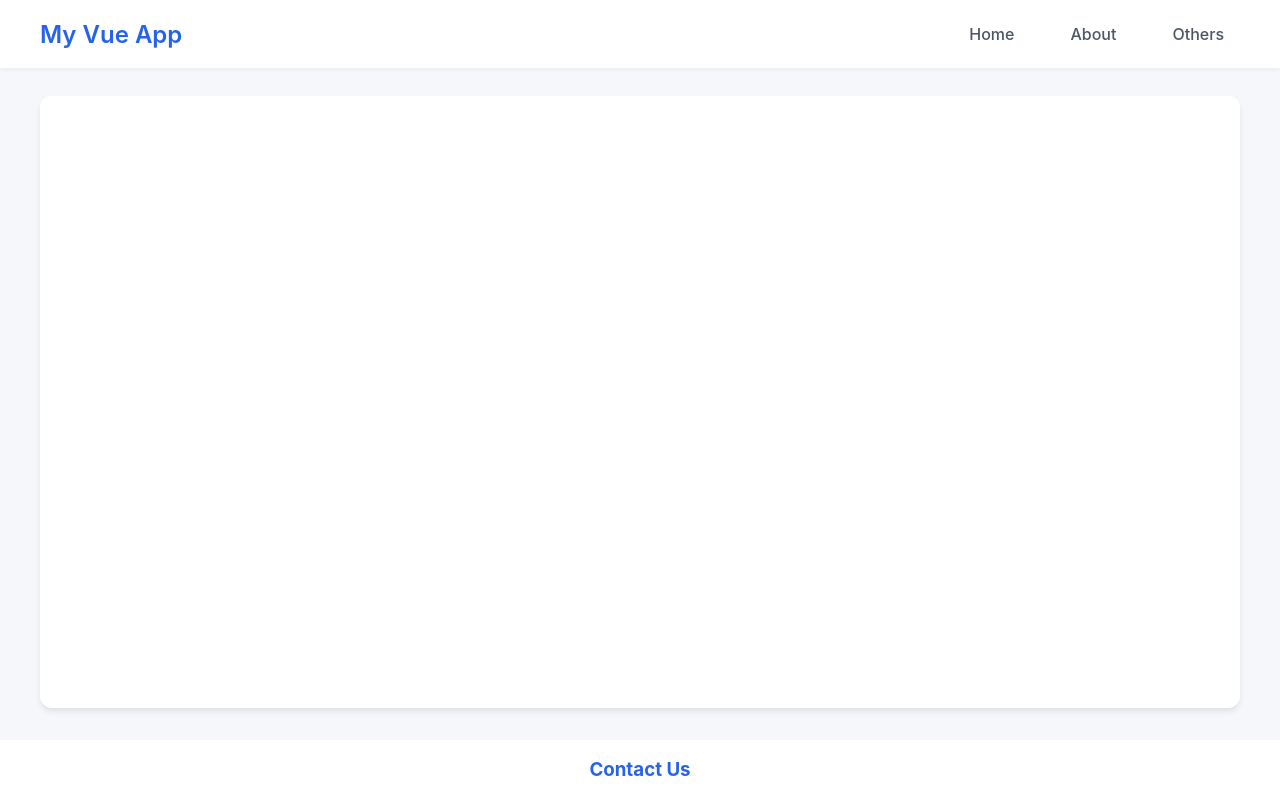
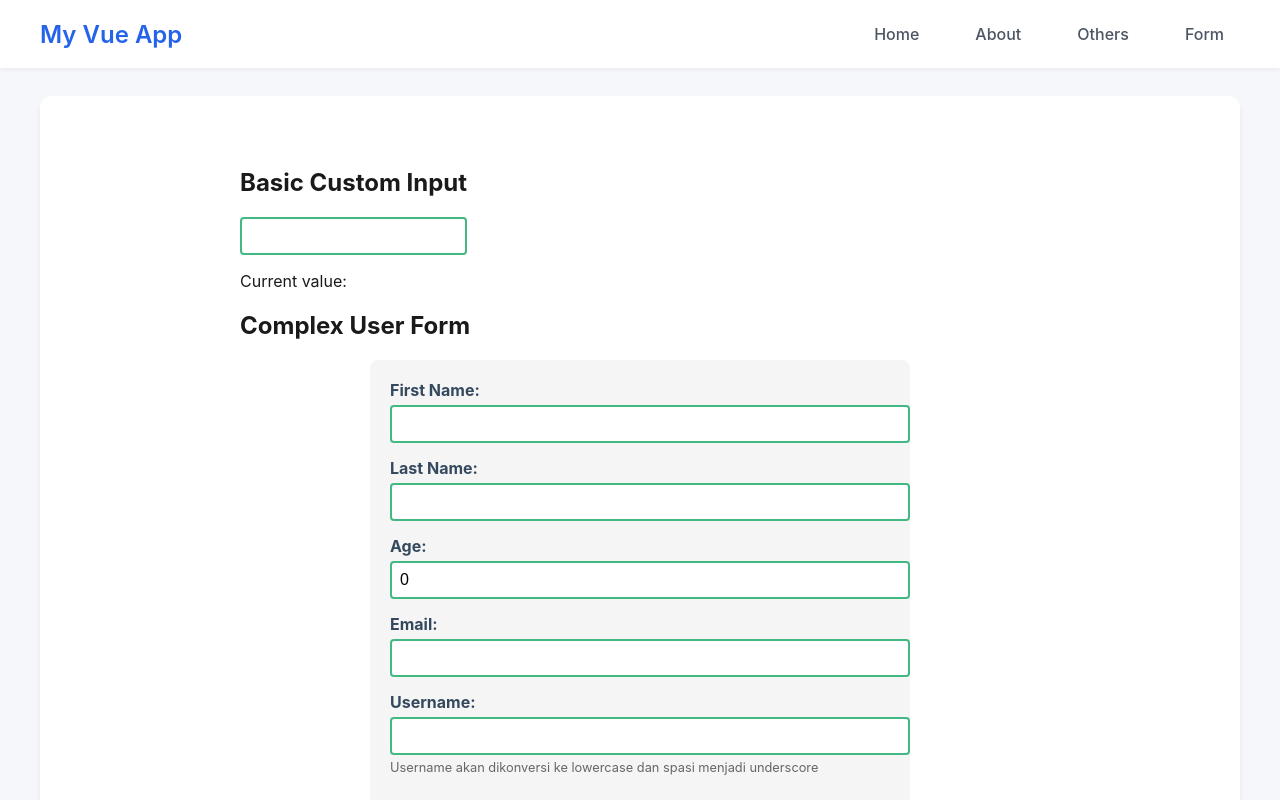
Before and after one commit to AhmatRandy/Vue-starter, a Vue app: page /form in a window 1280 px wide. Shown: the top 800 px of the page. Built offline with nearby package versions, Linux system fonts and the light colour scheme; the HTML template or start-up script is replaced by a standard one.

Commit message:
learn emit, v-model component and more

```diff
--- a/src/App.vue
+++ b/src/App.vue
@@ -11,6 +11,7 @@ import { RouterLink, RouterView } from 'vue-router'
           <RouterLink to="/" class="nav-link">Home</RouterLink>
           <RouterLink to="/about" class="nav-link">About</RouterLink>
           <RouterLink to="/others" class="nav-link">Others</RouterLink>
+          <RouterLink to="/form" class="nav-link">Form</RouterLink>
         </nav>
       </div>
     </header>
@@ -27,6 +28,7 @@ import { RouterLink, RouterView } from 'vue-router'
       </div>
     </footer>
   </div>
+  x
 </template>
 
 <style>
--- /dev/null
+++ b/src/components/CounterComponentButton.vue
@@ -0,0 +1,71 @@
+<script setup lang="ts">
+const emit = defineEmits<{
+  (e: 'increase', value: number): void
+  (e: 'submit', id: number, value: string): void
+  (e: 'reset'): void
+}>()
+
+const submitData = () => {
+  emit('submit', 1, 'hello')
+}
+</script>
+
+<template>
+  <div class="counter-buttons">
+    <button @click="$emit('increase', 1)" class="btn primary">Tambah (+1)</button>
+
+    <button @click="$emit('increase', 5)" class="btn success">Tambah (+5)</button>
+
+    <button @click="$emit('increase', -1)" class="btn warning">Kurang (-1)</button>
+
+    <button @click="$emit('reset')" class="btn danger">Reset</button>
+
+    <button @click="submitData" class="btn info">Submit Data</button>
+  </div>
+</template>
+
+<style scoped>
+.counter-buttons {
+  display: flex;
+  gap: 8px;
+  margin: 1rem 0;
+}
+
+.btn {
+  padding: 8px 16px;
+  border: none;
+  border-radius: 4px;
+  cursor: pointer;
+  font-weight: bold;
+  transition: opacity 0.2s;
+}
+
+.btn:hover {
+  opacity: 0.8;
+}
+
+.primary {
+  background: #42b883;
+  color: white;
+}
+
+.success {
+  background: #4caf50;
+  color: white;
+}
+
+.warning {
+  background: #ffc107;
+  color: black;
+}
+
+.danger {
+  background: #ff5252;
+  color: white;
+}
+
+.info {
+  background: #2196f3;
+  color: white;
+}
+</style>
--- /dev/null
+++ b/src/components/CounterComponentContainer.vue
@@ -0,0 +1,115 @@
+<script setup lang="ts">
+import { ref } from 'vue'
+import CounterComponentButton from './CounterComponentButton.vue'
+
+const count = ref(0)
+const lastAction = ref('')
+const history = ref<string[]>([])
+
+const handleIncrease = (value: number) => {
+  count.value += value
+  const action = value > 0 ? 'ditambah' : 'dikurang'
+  lastAction.value = `Counter ${action} ${Math.abs(value)}`
+  history.value.push(lastAction.value)
+}
+
+const handleReset = () => {
+  count.value = 0
+  lastAction.value = 'Counter direset ke 0'
+  history.value.push(lastAction.value)
+}
+
+const handleSubmit = (id: number, value: string) => {
+  lastAction.value = `Data submitted: ID=${id}, Value=${value}`
+  history.value.push(lastAction.value)
+}
+</script>
+
+<template>
+  <div class="counter-container">
+    <h2>Emitting and Listening to Events</h2>
+
+    <div class="counter-display">
+      <h1>{{ count }}</h1>
+    </div>
+
+    <CounterComponentButton
+      @increase="handleIncrease"
+      @reset="handleReset"
+      @submit="handleSubmit"
+    />
+
+    <div class="action-info" v-if="lastAction">
+      <p>Aksi terakhir: {{ lastAction }}</p>
+    </div>
+
+    <div class="history-section">
+      <h3>Riwayat Aksi:</h3>
+      <ul>
+        <li v-for="(action, index) in history" :key="index">
+          {{ action }}
+        </li>
+      </ul>
+    </div>
+  </div>
+</template>
+
+<style scoped>
+.counter-container {
+  max-width: 600px;
+  margin: 0 auto;
+  padding: 2rem;
+  background: white;
+  border-radius: 8px;
+  box-shadow: 0 2px 8px rgba(0, 0, 0, 0.1);
+}
+
+.counter-display {
+  text-align: center;
+  padding: 2rem;
+  background: #f5f5f5;
+  border-radius: 8px;
+  margin-bottom: 1rem;
+}
+
+.counter-display h1 {
+  font-size: 4rem;
+  color: #42b883;
+  margin: 0;
+}
+
+.action-info {
+  margin: 1rem 0;
+  padding: 1rem;
+  background: #e3f2fd;
+  border-radius: 4px;
+  color: #1976d2;
+}
+
+.history-section {
+  margin-top: 2rem;
+  padding: 1rem;
+  background: #f5f5f5;
+  border-radius: 4px;
+}
+
+.history-section h3 {
+  color: #333;
+  margin-top: 0;
+}
+
+.history-section ul {
+  list-style-type: none;
+  padding: 0;
+}
+
+.history-section li {
+  padding: 0.5rem 0;
+  border-bottom: 1px solid #ddd;
+  color: #666;
+}
+
+.history-section li:last-child {
+  border-bottom: none;
+}
+</style>
--- /dev/null
+++ b/src/components/CustomInput.vue
@@ -0,0 +1,44 @@
+<script setup lang="ts">
+// Basic usage
+// const model = defineModel<string>()
+
+// With options
+// const model = defineModel<string>({
+//   required: true,
+//   default: '',
+//   // Validator function
+//   validator(value: string) {
+//     return value.length > 0
+//   },
+// })
+
+// Dengan modifiers
+const [model, modifiers] = defineModel<string>({
+  set(value) {
+    if (modifiers.capitalize) {
+      return value.charAt(0).toUpperCase() + value.slice(1)
+    }
+    return value
+  },
+})
+</script>
+
+<template>
+  <input :value="model" @input="model = $event.target.value" class="custom-input" />
+  <p>Current value: {{ model }}</p>
+</template>
+
+<style scoped>
+.custom-input {
+  padding: 8px;
+  border: 2px solid #42b883;
+  border-radius: 4px;
+  font-size: 16px;
+  outline: none;
+  transition: border-color 0.2s;
+}
+
+.custom-input:focus {
+  border-color: #35495e;
+}
+</style>
--- a/src/components/HelloWorld.vue
+++ b/src/components/HelloWorldComponent.vue
@@ -1,7 +1,6 @@
 <script setup lang="ts">
 import { computed, reactive, ref } from 'vue'
 import { useCounter } from '../composables/useCounter'
-// import MyComponent from './MyComponent.vue'
 
 // State management
 const state = reactive({
--- /dev/null
+++ b/src/components/UserForm.vue
@@ -0,0 +1,86 @@
+<script setup lang="ts">
+// Multiple models
+const firstName = defineModel<string>('firstName')
+const lastName = defineModel<string>('lastName')
+const age = defineModel<number>('age')
+
+// Dengan validasi
+const email = defineModel<string>('email', {
+  validator(value: string) {
+    return /^[^\s@]+@[^\s@]+\.[^\s@]+$/.test(value)
+  },
+})
+
+// Dengan transformer
+const username = defineModel<string>('username', {
+  set(value: string) {
+    return value.toLowerCase().replace(/\s+/g, '_')
+  },
+})
+</script>
+
+<template>
+  <form class="user-form">
+    <div class="form-group">
+      <label>First Name:</label>
+      <input v-model="firstName" type="text" />
+    </div>
+
+    <div class="form-group">
+      <label>Last Name:</label>
+      <input v-model="lastName" type="text" />
+    </div>
+
+    <div class="form-group">
+      <label>Age:</label>
+      <input v-model="age" type="number" />
+    </div>
+
+    <div class="form-group">
+      <label>Email:</label>
+      <input v-model="email" type="email" />
+    </div>
+
+    <div class="form-group">
+      <label>Username:</label>
+      <input v-model="username" type="text" />
+      <small>Username akan dikonversi ke lowercase dan spasi menjadi underscore</small>
+    </div>
+  </form>
+</template>
+
+<style scoped>
+.user-form {
+  max-width: 500px;
+  margin: 0 auto;
+  padding: 20px;
+  background: #f5f5f5;
+  border-radius: 8px;
+}
+
+.form-group {
+  margin-bottom: 15px;
+}
+
+.form-group label {
+  display: block;
+  margin-bottom: 5px;
+  font-weight: bold;
+  color: #35495e;
+}
+
+.form-group input {
+  width: 100%;
+  padding: 8px;
+  border: 2px solid #42b883;
+  border-radius: 4px;
+  font-size: 16px;
+}
+
+.form-group small {
+  display: block;
+  margin-top: 5px;
+  color: #666;
+  font-size: 0.8em;
+}
+</style>
--- a/src/router/index.ts
+++ b/src/router/index.ts
@@ -1,8 +1,9 @@
 import { createRouter, createWebHistory } from 'vue-router'
 import AboutView from '../views/AboutView.vue'
 import HomeView from '../views/HomeView.vue'
-import HelloWorld from '@/components/HelloWorld.vue'
-import Others from '../views/Others.vue'
+import HelloWorld from '../components/HelloWorldComponent.vue'
+import OthersView from '../views/OthersView.vue'
+import FormView from '../views/FormView.vue'
 
 const router = createRouter({
   history: createWebHistory(import.meta.env.BASE_URL),
@@ -26,7 +27,12 @@ const router = createRouter({
       // route level code-splitting
       // this generates a separate chunk (About.[hash].js) for this route
       // which is lazy-loaded when the route is visited.
-      component: Others,
+      component: OthersView,
+    },
+    {
+      path: '/form',
+      name: 'form',
+      component: FormView,
     },
   ],
 })
--- /dev/null
+++ b/src/views/FormView.vue
@@ -0,0 +1,63 @@
+<script setup lang="ts">
+import { ref } from 'vue'
+import CustomInput from '../components/CustomInput.vue'
+import UserForm from '../components/UserForm.vue'
+
+const inputValue = ref('')
+const userData = ref({
+  firstName: '',
+  lastName: '',
+  age: 0,
+  email: '',
+  username: '',
+})
+
+const handleUpdate = () => {
+  console.log('Form Data:', userData.value)
+}
+</script>
+
+<template>
+  <div class="form-container">
+    <h2>Basic Custom Input</h2>
+    <CustomInput v-model.capitalize="inputValue" />
+
+    <h2>Complex User Form</h2>
+    <UserForm
+      v-model:firstName="userData.firstName"
+      v-model:lastName="userData.lastName"
+      v-model:age="userData.age"
+      v-model:email="userData.email"
+      v-model:username="userData.username"
+      @update="handleUpdate"
+    />
+
+    <div class="preview">
+      <h3>Preview Data:</h3>
+      <pre>{{ userData }}</pre>
+    </div>
+  </div>
+</template>
+
+<style scoped>
+.form-container {
+  padding: 20px;
+  max-width: 800px;
+  margin: 0 auto;
+}
+
+.preview {
+  margin-top: 20px;
+  padding: 15px;
+  background: #f8f8f8;
+  border-radius: 4px;
+}
+
+pre {
+  background: #35495e;
+  color: #fff;
+  padding: 15px;
+  border-radius: 4px;
+  overflow-x: auto;
+}
+</style>
--- a/src/views/HomeView.vue
+++ b/src/views/HomeView.vue
@@ -1,9 +1,9 @@
 <script setup lang="ts">
-import HelloWorld from '@/components/HelloWorld.vue'
+import HelloWorldComponent from '../components/HelloWorldComponent.vue'
 </script>
 
 <template>
   <main>
-    <HelloWorld />
+    <HelloWorldComponent />
   </main>
 </template>
--- a/src/views/Others.vue
+++ b/src/views/OthersView.vue
@@ -1,6 +1,6 @@
 <script setup lang="ts">
 import { ref, watch, watchPostEffect } from 'vue'
-import Define from '../components/Define.vue'
+import CounterComponentContainer from '../components/CounterComponentContainer.vue'
 
 const question = ref('')
 const answer = ref('Questions usually contain a question mark. ;-)')
@@ -132,7 +132,10 @@ const incrementPost = () => {
     </div>
 
     <div class="section-watch">
-      <Define v-bind="dataProps" class="okee" />
+      <DefineComponent :name="dataProps.name" :age="dataProps.age" />
+    </div>
+    <div class="section-watch">
+      <CounterComponentContainer />
     </div>
   </div>
 </template>
```
Also changed, not shown: src/components/DefineComponent.vue (renamed from src/components/Define.vue).
